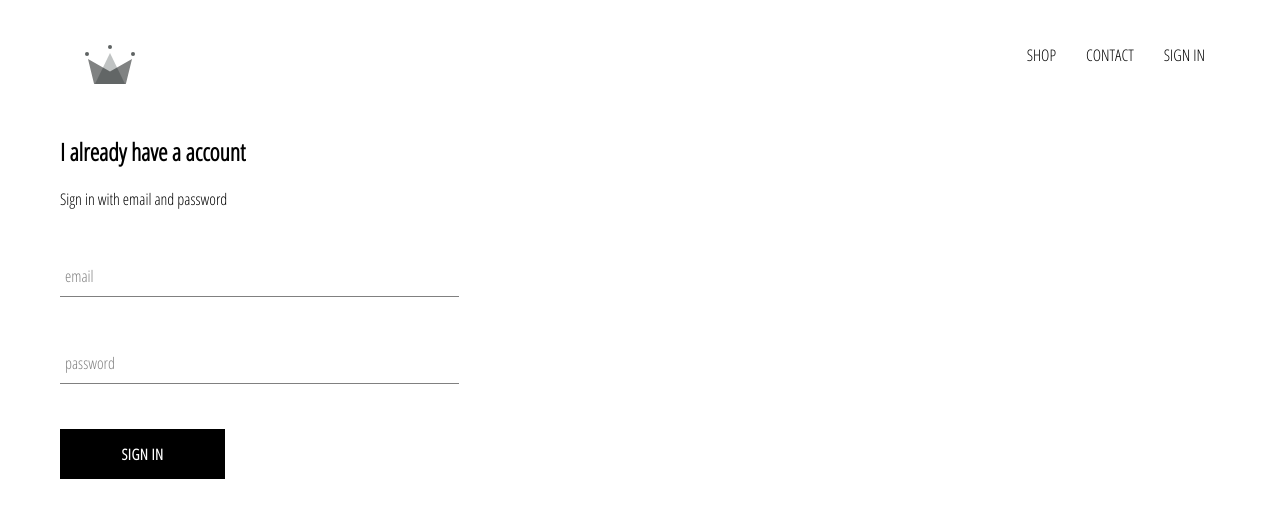
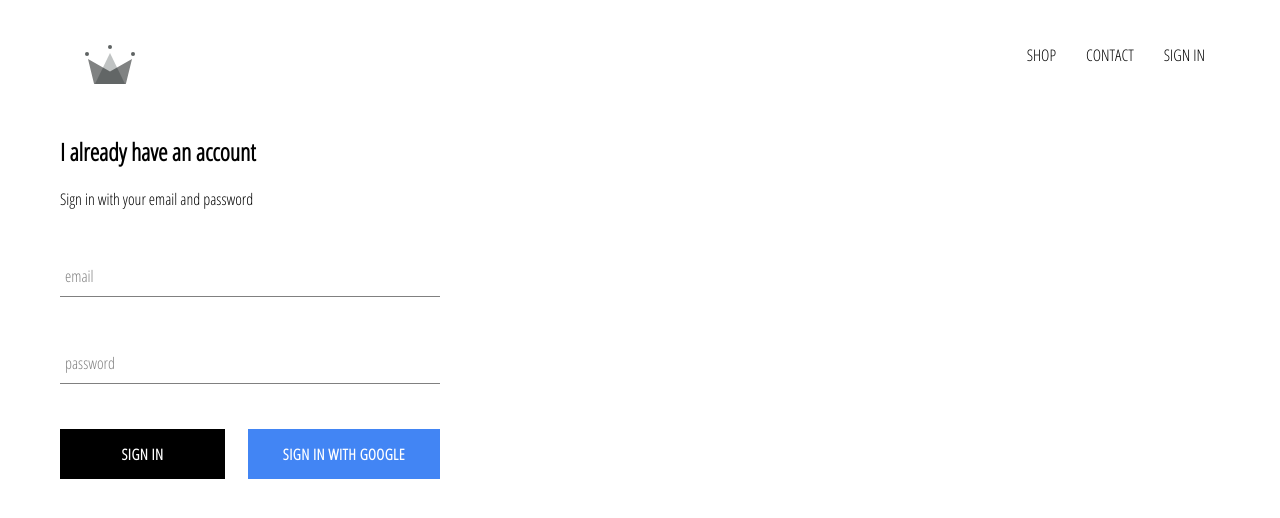
Before and after one commit to abhichawda34/Clothstore, a React (Create React App) app: page /signin in a window 1280 px wide. Shown: the top 518 px of the page. Built offline with nearby package versions, Linux system fonts and the light colour scheme; no server answers.

Commit message:
integrated signin method with firebase

```diff
--- a/package.json
+++ b/package.json
@@ -6,6 +6,7 @@
     "@testing-library/jest-dom": "^4.2.4",
     "@testing-library/react": "^9.5.0",
     "@testing-library/user-event": "^7.2.1",
+    "firebase": "^7.21.1",
     "react": "^16.13.1",
     "react-dom": "^16.13.1",
     "react-route": "^1.0.3",
--- a/public/index.html
+++ b/public/index.html
@@ -28,6 +28,7 @@
       work correctly both with client-side routing and a non-root public URL.
       Learn how to configure a non-root public URL by running `npm run build`.
     -->
+
     <title>React App</title>
   </head>
   <body>
--- a/src/App.css
+++ b/src/App.css
@@ -6,3 +6,6 @@ a {
     text-decoration: none;
     color: black;
   }
+*{
+  box-sizing: border-box;
+}
--- a/src/App.js
+++ b/src/App.js
@@ -1,14 +1,37 @@
-import React from 'react';
-import {Route, Switch} from 'react-router-dom'
+import React, {Component} from 'react';
+import {Route, Switch} from 'react-router-dom';
 import './App.css';
-import Homepage from "./Pages/Homepage"
-import ShopPage from "./Pages/ShopPage"
-import Header from './Components/Header'
-import SignInAndUp from './Pages/Sign-in-and-up'
-function App() {
+import Homepage from "./Pages/Homepage";
+import ShopPage from "./Pages/ShopPage";
+import Header from './Pages/Header';
+import SignInAndUp from './Pages/Sign-in-and-up';
+import {auth} from './Firebase/firebase.utils';
+
+class App extends Component {
+  constructor(){
+    super();
+    this.state ={
+      currentUser: null
+    };
+  };
+
+  unsubscribeFromAuth = null;
+  componentDidMount(){
+    this.unsubscribeFromAuth = auth.onAuthStateChanged(user => {
+      this.setState({
+        currentUser: user
+      });
+    });
+  }
+
+  componentWillUnmount(){
+    this.unsubscribeFromAuth();
+  }
+
+  render(){
     return (
       <div >
-      <Header />
+        <Header currentUser={this.state.currentUser}/>
         <Switch>
           <Route exact path='/'><Homepage /></Route>
           <Route exact path='/shop'><ShopPage /></Route>
@@ -17,5 +40,6 @@ function App() {
       </div>
     );
   }
+}
 
 export default App;
--- a/src/Components/Custom-button/custom-button.style.scss
+++ b/src/Components/Custom-button/custom-button.style.scss
@@ -19,4 +19,13 @@
       color: black;
       border: 1px solid black;
     }
+    &.google-sign-in{
+      background-color: #4285f4;
+      color: white;
+
+      &:hover{
+        background-color: #357ae8;
+        border: none;
+      }
+    }
   }
--- a/src/Components/Custom-button/index.js
+++ b/src/Components/Custom-button/index.js
@@ -1,11 +1,14 @@
 import React from 'react';
+
 import './custom-button.style.scss';
 
-const CustomButton = ({children, otherProps}) =>{
-    return(
-        <button className='custom-button' {...otherProps}>
-            {children}
-        </button>
-    );
-};
+const CustomButton = ({ children, isGoogleSignIn, ...otherProps }) => (
+  <button
+    className={`${isGoogleSignIn ? 'google-sign-in' : ''} custom-button`}
+    {...otherProps}
+  >
+    {children}
+  </button>
+);
+
 export default CustomButton;
--- a/src/Components/Form-input/index.js
+++ b/src/Components/Form-input/index.js
@@ -8,7 +8,7 @@ const FormInput = ({handleChange, label, ...otherProps}) => {
             <input className='form-input' onChange={handleChange} {...otherProps} />
             {
                 label ? (
-                    <label className={`${otherProps.value.length} ? 'shrink' : '' form-input-label`}>
+                    <label className={`${otherProps.value.length ? 'shrink' : ''} form-input-label`}>
                         {label}
                     </label>
                 ) : null
--- a/src/Components/Sign-in/index.js
+++ b/src/Components/Sign-in/index.js
@@ -1,61 +1,66 @@
-import React, {Component} from 'react';
+import React from 'react';
+
 import FormInput from '../Form-input'
 import CustomButton from '../Custom-button'
+
+import { signInWithGoogle } from '../../Firebase/firebase.utils';
+
 import './sign-in.style.scss';
 
-class SignIn extends Component{
-    constructor(){
+class SignIn extends React.Component {
+  constructor() {
     super();
     this.state = {
       email: '',
-            password : ''
+      password: ''
+    };
   }
-        this.handleChange = this.handleChange.bind(this)
-        this.onhandleSubmit = this.onhandleSubmit.bind(this)
+
+  handleSubmit = event => {
+    event.preventDefault();
+
+    this.setState({ email: '', password: '' });
   };
 
-    onhandleSubmit(event){
-        event.preventDefault();
-        this.setState(
-            {
-                email :' ',
-                password: ''
-            }
-        )
-    }
+  handleChange = event => {
+    const { value, name } = event.target;
 
-    handleChange(event){
-        const { value, name } = event.target;
     this.setState({ [name]: value });
-    }
+  };
 
-    render(){
-        return(
+  render() {
+    return (
       <div className='sign-in'>
-                <h2>I already have a account</h2>
-                <span>Sign in with email and password</span>
-                <form>
+        <h2>I already have an account</h2>
+        <span>Sign in with your email and password</span>
+
+        <form onSubmit={this.handleSubmit}>
           <FormInput
             name='email'
             type='email'
             handleChange={this.handleChange}
+            value={this.state.email}
             label='email'
-                        value={this.state.email}
             required
           />
           <FormInput
             name='password'
             type='password'
+            value={this.state.password}
             handleChange={this.handleChange}
             label='password'
-                        value={this.state.password}
             required
           />
-                    <CustomButton type='submit'>SIGN IN</CustomButton>
+          <div className='buttons'>
+            <CustomButton type='submit'> Sign in </CustomButton>
+            <CustomButton onClick={signInWithGoogle} isGoogleSignIn>
+              Sign in with Google
+            </CustomButton>
+          </div>
         </form>
       </div>
     );
-    };
-};
+  }
+}
 
-export default SignIn
+export default SignIn;
--- a/src/Components/Sign-in/sign-in.style.scss
+++ b/src/Components/Sign-in/sign-in.style.scss
@@ -1,5 +1,14 @@
 .sign-in {
-    width: 30vw;
+    width: 380px;
     display: flex;
     flex-direction: column;
+
+    .title{
+      margin: 10px 0;
+    }
+
+    .buttons{
+      display: flex;
+      justify-content: space-between;
+    }
   }
--- /dev/null
+++ b/src/Firebase/firebase.utils.js
@@ -0,0 +1,29 @@
+import firebase from 'firebase/app';
+import 'firebase/firestore';
+import 'firebase/auth';
+
+const firebaseConfig = {
+  apiKey: "AIzaSyCY8SnO5WSsMZ0XdeOLBZeQipN9HfPQ0ls",
+  authDomain: "clothstore-db-428a7.firebaseapp.com",
+  databaseURL: "https://clothstore-db-428a7.firebaseio.com",
+  projectId: "clothstore-db-428a7",
+  storageBucket: "clothstore-db-428a7.appspot.com",
+  messagingSenderId: "632678845968",
+  appId: "1:632678845968:web:5197d37b995609c3344495",
+  measurementId: "G-65CZ922PZ2"
+};
+
+firebase.initializeApp(firebaseConfig);
+
+export const auth = firebase.auth();
+export const firestore = firebase.firestore();
+
+const provider = new firebase.auth.GoogleAuthProvider();
+provider.setCustomParameters({ prompt: 'select_account' });
+export const signInWithGoogle = () => auth.signInWithPopup(provider).then(function(result){
+  console.log('logged in')
+}).catch(function(error){
+    console.log(error.message);
+});
+
+export default firebase;
--- a/src/Components/Header/header.scss
+++ b/src/Pages/Header/header.scss
@@ -20,6 +20,7 @@
 
         .option{
             padding: 10px 15px;
+            cursor: pointer;
         }
     }
 }
--- a/src/Components/Header/index.js
+++ b/src/Pages/Header/index.js
@@ -2,8 +2,9 @@ import React from 'react'
 import {Link} from 'react-router-dom'
 import './header.scss'
 import {ReactComponent as Logo} from '../../Assets/logo.svg'
+import {auth} from "../../Firebase/firebase.utils"
 
-const Header = () => {
+const Header = ({currentUser}) => {
     return(
         <div className='header'>
             <div className='logo-container'>
@@ -12,7 +13,12 @@ const Header = () => {
             <div className="options">
                 <Link className="option" to='/shop'>SHOP</Link>
                 <Link className="option" to='/contact'>CONTACT</Link>
-                <Link className="option" to='/signin'>SIGN IN</Link>
+                {
+                    currentUser?
+                    <div className='option' onClick={()=> auth.signOut()}>SIGN OUT</div>
+                    :
+                    <Link className ="option" to='/signin'>SIGN IN</Link>
+                }
             </div>
         </div>
     )
```
Also changed, not shown: 1 other file (tests, documents, lock files or other folders). Lines whose indentation alone changed are shown as unchanged.
